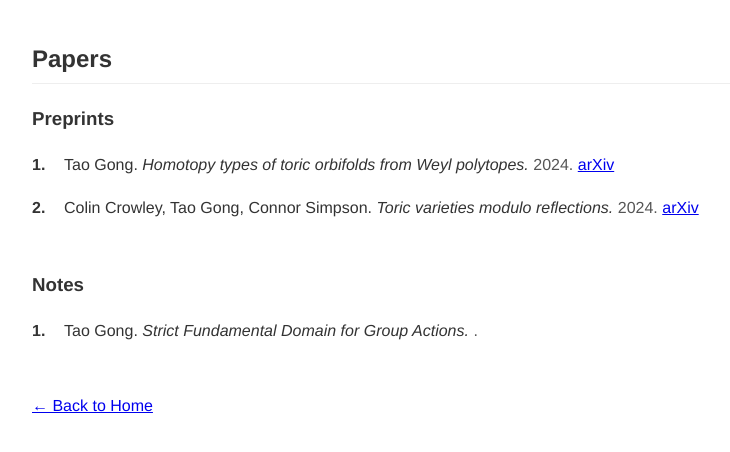
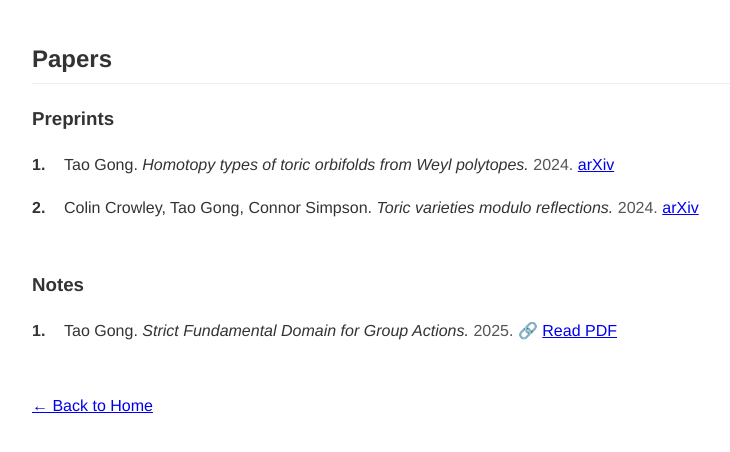
Before and after one commit to ggttaaoo/ggttaaoo.github.io, a Jekyll site: the page built from papers.md, in a window 1280 px wide. Shown: the top 452 px of the page, without its empty margins (208-938 px from the left). Built offline with Jekyll 4.4.1, drawn with Linux system fonts in a browser that asks for light colours.

Commit message:
add notes

```diff
--- a/papers.md
+++ b/papers.md
@@ -59,9 +59,11 @@ title: Papers
     <li class="paper">
       <span class="paper-authors">{{ paper.authors }}.</span>
       <span class="paper-title">{{ paper.title }}.</span>
-      <span class="paper-year">{{ paper.year }}.</span>
-      {% if paper.pdf %}
-      <a href="{{ paper.pdf }}">[PDF]</a>
+      {% if paper.time %}
+      <span class="paper-year">{{ paper.time }}.</span>
+      {% endif %}
+      {% if paper.file_link %}
+        🔗 <a href="{{ paper.file_link }}" target="_blank">Read PDF</a>
       {% endif %}
     </li>
     {% endfor %}
@@ -69,4 +71,5 @@ title: Papers
 </section>
 {% endif %}
 
+
 <p><a href="/">← Back to Home</a></p>
```
Also changed, not shown: 2 other files.
